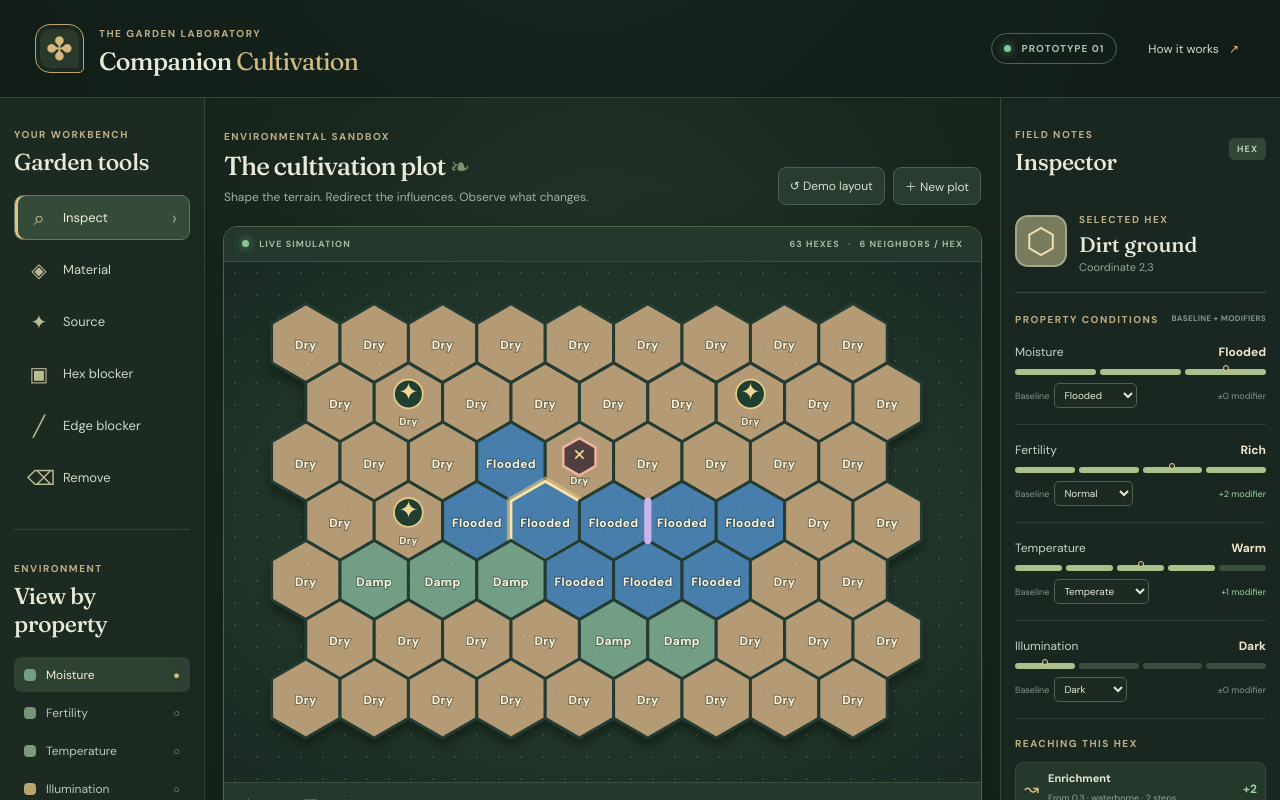
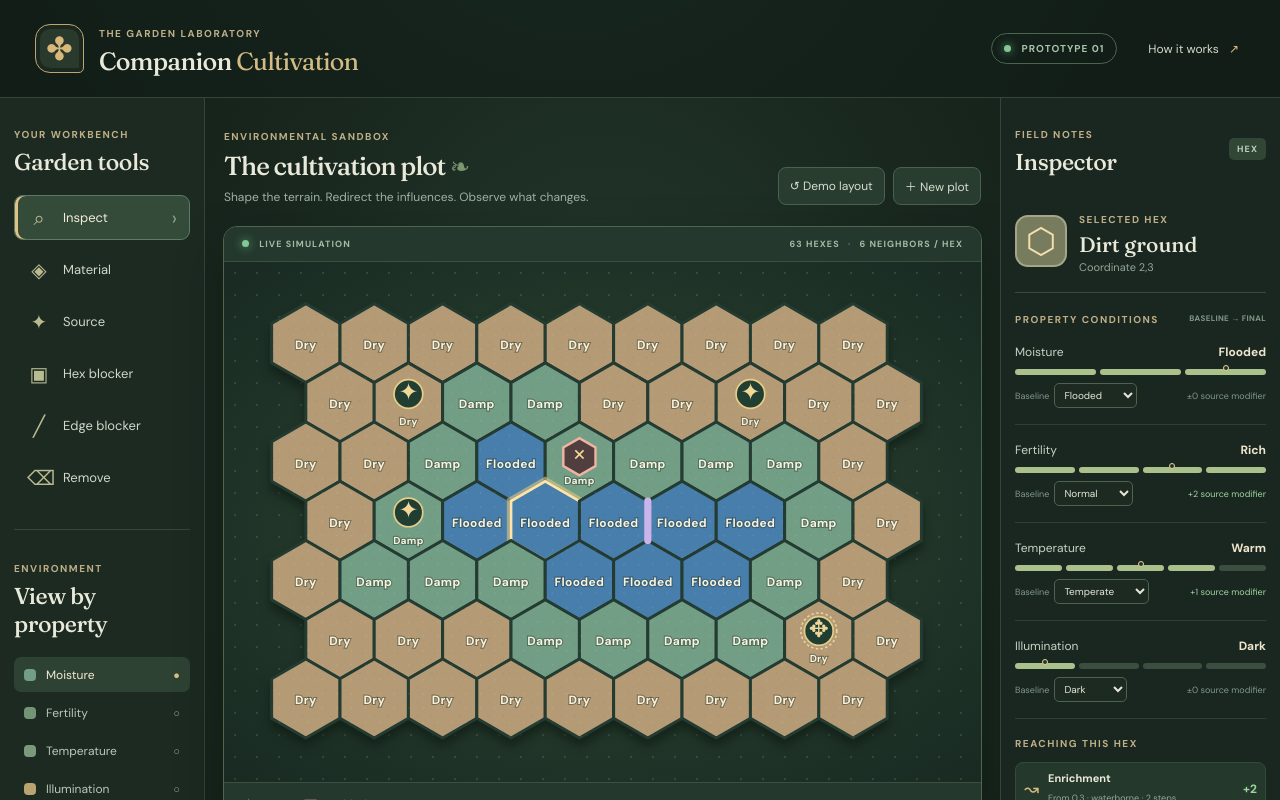
Before and after one commit to longitudezero/companion-cultivation, a React (Vite) app: page / in a window 1280 px wide. Shown: the top 800 px of the page. Built offline with nearby package versions, Linux system fonts and the light colour scheme.

Commit message:
Add Environmental Adjacency and Anchored Sources to sandbox

```diff
--- a/src/App.jsx
+++ b/src/App.jsx
@@ -1,11 +1,12 @@
 import React, { useEffect, useMemo, useRef, useState } from 'react';
 import HexGrid, { PALETTES } from './HexGrid.jsx';
 import './spread.css';
+import './adjacency.css';
 import {
   CONDITIONS, MATERIALS, PROPERTIES, INFLUENCE_TYPES, KINDS, MODES,
   calculateEnvironment, createGarden, createDemoGarden, isGarden, edgeKey, keyAt,
   resizeGarden, setMaterial, setBaseline, placeObject, removeObject, updateObject,
-  placeEdgeBlocker, removeEdgeBlocker, makeInfluence, makeSpreadInfluence, makeSource, makeBlocker,
+  placeEdgeBlocker, removeEdgeBlocker, makeInfluence, makeSpreadInfluence, makeSource, makeAnchoredSource, makeBlocker,
   STARTING_DIRECTIONS, MOVEMENT_RULES,
 } from './core/index.js';
 
@@ -32,7 +33,7 @@ function SectionTitle({ eyebrow, title, right }) {
   return <div className="section-title"><div><span className="eyebrow">{eyebrow}</span><h2>{title}</h2></div>{right}</div>;
 }
 
-function ConditionRow({ property, baseline, current, contributors, onChange }) {
+function ConditionRow({ property, baseline, current, contributors, adjacencyEntry, anchoredAt, onChange }) {
   const steps = CONDITIONS[property];
   const currentIndex = steps.indexOf(current);
   const baselineIndex = steps.indexOf(baseline);
@@ -41,8 +42,10 @@ function ConditionRow({ property, baseline, current, contributors, onChange }) {
     <div className="condition-heading"><span>{property}</span><strong>{current}</strong></div>
     <div className="condition-steps">{steps.map((name, index) => <div key={name} className={`condition-step ${index <= currentIndex ? 'is-filled' : ''} ${index === baselineIndex ? 'is-baseline' : ''}`} title={name} />)}</div>
     <div className="condition-meta"><label>Baseline <select aria-label={`${property} baseline`} value={baseline} onChange={(event) => onChange(property, event.target.value)}>{steps.map((value) => <option key={value}>{value}</option>)}</select></label>
-      <span className={`delta ${total > 0 ? 'positive' : total < 0 ? 'negative' : ''}`}>{total === 0 ? '±0' : total > 0 ? `+${total}` : total} modifier</span>
+      <span className={`delta ${total > 0 ? 'positive' : total < 0 ? 'negative' : ''}`}>{total === 0 ? '±0' : total > 0 ? `+${total}` : total} source modifier</span>
     </div>
+    {anchoredAt && <div className="condition-note anchor-note">◆ Anchored at {anchoredAt}; incoming modifiers and adjacency cannot change this Condition.</div>}
+    {adjacencyEntry && <div className="condition-note adjacency-note">↝ Adjacency {adjacencyEntry.modifier > 0 ? '+' : ''}{adjacencyEntry.modifier}: {adjacencyEntry.before} → {adjacencyEntry.after} ({adjacencyEntry.from.length} neighboring {adjacencyEntry.trigger} {adjacencyEntry.from.length === 1 ? 'hex' : 'hexes'})</div>}
   </div>;
 }
 
@@ -100,6 +103,21 @@ export default function App() {
       return makeInfluence(next.name, Math.abs(next.modifier), range, mode);
     });
     changeGarden((previous) => updateObject(previous, selection.key, { ...selectedObject, emissions }));
+  }
+
+  function updateSourceType(value) {
+    if (selectedObject?.type !== 'source') return;
+    const next = value === 'anchored'
+      ? makeAnchoredSource('Temperature', 'Hot', selectedObject.emissions)
+      : makeSource(selectedObject.emissions);
+    changeGarden((previous) => updateObject(previous, selection.key, next));
+  }
+
+  function updateSourceAnchor(field, value) {
+    if (selectedObject?.type !== 'source' || !selectedObject.anchor) return;
+    const property = field === 'property' ? value : selectedObject.anchor.property;
+    const condition = field === 'property' ? CONDITIONS[property].at(-1) : value;
+    changeGarden((previous) => updateObject(previous, selection.key, makeAnchoredSource(property, condition, selectedObject.emissions)));
   }
 
   function updateSelectedBlocker(field, value) {
@@ -193,8 +211,11 @@ export default function App() {
         <SectionTitle eyebrow="FIELD NOTES" title="Inspector" right={<span className="inspector-tag">{selection.type === 'hex' ? 'HEX' : 'EDGE'}</span>}/>
         {selection.type === 'hex' && selectedHex ? <>
           <div className="selected-summary"><div className="selected-illustration" style={{ background: PALETTES.Material[selectedHex.material] }}>⬡</div><div><span className="mini-heading">SELECTED HEX</span><h3>{selectedHex.material} ground</h3><p>Coordinate {selection.key}</p></div></div>
-          {selectedObject && <div className="object-card"><div className="object-header"><div><span className="mini-heading">HEX OCCUPANT</span><strong>{selectedObject.type === 'source' ? '✦ Influence Source' : '▣ Hex Blocker'}</strong></div><button className="icon-button remove-button" title="Remove object" onClick={() => changeGarden((previous) => removeObject(previous, selection.key))}>×</button></div>
+          {selectedObject && <div className="object-card"><div className="object-header"><div><span className="mini-heading">HEX OCCUPANT</span><strong>{selectedObject.type === 'source' ? selectedObject.anchor ? '✥ Anchored Source' : '✦ Influence Source' : '▣ Hex Blocker'}</strong></div><button className="icon-button remove-button" title="Remove object" onClick={() => changeGarden((previous) => removeObject(previous, selection.key))}>×</button></div>
             {selectedObject.type === 'source' ? <>
+              <div className="source-config"><label>Source type<select aria-label="Source type" value={selectedObject.anchor ? 'anchored' : 'regular'} onChange={(event) => updateSourceType(event.target.value)}><option value="regular">Regular Source</option><option value="anchored">Anchored Source</option></select></label>
+                {selectedObject.anchor && <><div className="field-pair"><label>Anchored Property<select aria-label="Anchored Property" value={selectedObject.anchor.property} onChange={(event) => updateSourceAnchor('property', event.target.value)}>{PROPERTIES.map((property) => <option key={property}>{property}</option>)}</select></label><label>Anchored Condition<select aria-label="Anchored Condition" value={selectedObject.anchor.condition} onChange={(event) => updateSourceAnchor('condition', event.target.value)}>{CONDITIONS[selectedObject.anchor.property].map((condition) => <option key={condition}>{condition}</option>)}</select></label></div><div className="anchor-summary">◆ {selectedObject.anchor.property} stays {selectedObject.anchor.condition} on this hex.</div></>}
+              </div>
               {selectedObject.emissions.map((emission, index) => <div key={index} className="emission-editor"><div className="emission-title"><span>INFLUENCE {index + 1}</span><button aria-label="Remove influence" onClick={() => changeGarden((previous) => updateObject(previous, selection.key, { ...selectedObject, emissions: selectedObject.emissions.filter((_, i) => i !== index) }))}>×</button></div>
                 <label>Influence<select value={emission.name} onChange={(event) => updateEmission(index, 'name', event.target.value)}>{INFLUENCE_TYPES.map((type) => <option key={type.name}>{type.name}</option>)}</select></label>
                 <label>Propagation system<select aria-label={`Influence ${index + 1} propagation`} value={emission.propagation === 'spread-budget' ? 'spread-budget' : 'range'} onChange={(event) => updateEmission(index, 'propagation', event.target.value)}><option value="range">Propagation · Range</option><option value="spread-budget">Spread Budget Propagation</option></select></label>
@@ -213,14 +234,16 @@ export default function App() {
               <button className="add-influence" onClick={() => changeGarden((previous) => updateObject(previous, selection.key, { ...selectedObject, emissions: [...selectedObject.emissions, makeInfluence('Brightening')] }))}>＋ Add another Influence</button>
             </> : <BlockerFields blocker={selectedObject} onChange={updateSelectedBlocker}/>}
           </div>}
-          <div className="inspector-conditions"><div className="mini-heading">PROPERTY CONDITIONS <span>BASELINE + MODIFIERS</span></div>{PROPERTIES.map((property) => <ConditionRow key={property} property={property} baseline={selectedHex.baselines[property]} current={simulation.conditions[selection.key][property]} contributors={simulation.modifiers[selection.key][property]} onChange={(name, value) => changeGarden((previous) => setBaseline(previous, selection.key, name, value))}/>)}</div>
-          <div className="influence-notes"><div className="mini-heading">REACHING THIS HEX</div>{PROPERTIES.flatMap((property) => simulation.modifiers[selection.key][property].map((entry, index) => <div className="contribution" key={`${property}-${index}`}><span className="contribution-symbol">↝</span><div><strong>{entry.influence}</strong><small>From {entry.source} · {entry.propagation === 'spread-budget' ? 'routed' : entry.mode} · {entry.distance} steps</small></div><b className={entry.modifier > 0 ? 'positive' : 'negative'}>{entry.modifier > 0 ? '+' : ''}{entry.modifier}</b></div>))}{PROPERTIES.every((property) => simulation.modifiers[selection.key][property].length === 0) && <p className="empty-hint">No Sources currently reach this hex. Its Conditions match its Baselines.</p>}</div>
+          <div className="inspector-conditions"><div className="mini-heading">PROPERTY CONDITIONS <span>BASELINE → FINAL</span></div>{PROPERTIES.map((property) => <ConditionRow key={property} property={property} baseline={selectedHex.baselines[property]} current={simulation.conditions[selection.key][property]} contributors={simulation.modifiers[selection.key][property]} adjacencyEntry={simulation.adjacency[selection.key]?.find((entry) => entry.property === property)} anchoredAt={selectedObject?.type === 'source' && selectedObject.anchor?.property === property ? selectedObject.anchor.condition : null} onChange={(name, value) => changeGarden((previous) => setBaseline(previous, selection.key, name, value))}/>)}</div>
+          <div className="influence-notes"><div className="mini-heading">REACHING THIS HEX</div>{PROPERTIES.flatMap((property) => simulation.modifiers[selection.key][property].map((entry, index) => <div className="contribution" key={`${property}-${index}`}><span className="contribution-symbol">↝</span><div><strong>{entry.influence}</strong><small>From {entry.source} · {entry.propagation === 'spread-budget' ? 'routed' : entry.mode} · {entry.distance} steps</small></div><b className={entry.modifier > 0 ? 'positive' : 'negative'}>{entry.modifier > 0 ? '+' : ''}{entry.modifier}</b></div>))}{PROPERTIES.every((property) => simulation.modifiers[selection.key][property].length === 0) && <p className="empty-hint">No emitted Source Influences currently reach this hex.</p>}
+            {(simulation.adjacency[selection.key]?.length ?? 0) > 0 && <div className="adjacency-contributions"><div className="mini-heading">ENVIRONMENTAL ADJACENCY</div>{simulation.adjacency[selection.key].map((entry) => <div className="contribution adjacency-contribution" key={entry.property}><span className="contribution-symbol">⌁</span><div><strong>{entry.property}: {entry.before} → {entry.after}</strong><small>Neighboring {entry.trigger} at {entry.from.join(', ')}</small></div><b className={entry.modifier > 0 ? 'positive' : 'negative'}>{entry.modifier > 0 ? '+' : ''}{entry.modifier}</b></div>)}</div>}
+          </div>
         </> : selection.type === 'edge' ? <div className="edge-inspector"><div className="edge-inspector-icon">╱</div><h3>Shared hex edge</h3><p>{selection.a} ↔ {selection.b}</p><p className="empty-hint">One edge belongs to both adjacent hexes. Blocking works in both directions.</p>{selectedEdge ? <div className="object-card"><BlockerFields blocker={selectedEdge} onChange={updateSelectedBlocker}/><button className="danger-outline" onClick={() => changeGarden((previous) => removeEdgeBlocker(previous, selection.a, selection.b))}>Remove edge blocker</button></div> : <button className="add-influence" onClick={() => changeGarden((previous) => placeEdgeBlocker(previous, selection.a, selection.b, makeBlocker()))}>＋ Place edge blocker</button>}</div> : null}
         <div className="data-actions"><button onClick={exportGarden}>↓ Export JSON</button><button onClick={() => fileInput.current?.click()}>↑ Import JSON</button><input ref={fileInput} type="file" accept=".json,application/json" hidden onChange={importGarden}/></div>
       </aside>
     </div>
 
-    {showGuide && <div className="modal-backdrop" onMouseDown={() => setShowGuide(false)}><div className="guide-modal" role="dialog" aria-modal="true" aria-label="How the Environmental Sandbox works" onMouseDown={(event) => event.stopPropagation()}><button className="modal-close" onClick={() => setShowGuide(false)}>×</button><span className="eyebrow">FIELD GUIDE · PROTOTYPE 01</span><h2>A living system of influences</h2><p>Every hex has a permanent Material, four environmental Properties, and a Baseline for each. Sources emit Influences that adjust Conditions only while they reach a hex.</p><div className="guide-grid"><div><b>01 · Place</b><p>Choose Source, Hex Blocker, or Edge Blocker from the workbench and click the garden.</p></div><div><b>02 · Configure</b><p>Each Source emission can use familiar Range-based Propagation or Spread Budget Propagation with a starting direction and Movement Rule.</p></div><div><b>03 · Observe</b><p>Select a routed Source to see its arrows and remaining budget. Switch overlays to inspect the Conditions it changes.</p></div><div><b>04 · Experiment</b><p>Blockers redirect routed Influences, and routes are stable until you edit Sources or blockers. Routed Wetting can create Flooded paths for Waterborne Influences.</p></div></div><button className="primary-button" onClick={() => setShowGuide(false)}>Return to the garden →</button></div></div>}
+    {showGuide && <div className="modal-backdrop" onMouseDown={() => setShowGuide(false)}><div className="guide-modal" role="dialog" aria-modal="true" aria-label="How the Environmental Sandbox works" onMouseDown={(event) => event.stopPropagation()}><button className="modal-close" onClick={() => setShowGuide(false)}>×</button><span className="eyebrow">FIELD GUIDE · PROTOTYPE 01</span><h2>A living system of influences</h2><p>Every hex has a permanent Material, four environmental Properties, and a Baseline for each. Sources emit Influences that adjust Conditions only while they reach a hex.</p><div className="guide-grid"><div><b>01 · Place</b><p>Choose Source, Hex Blocker, or Edge Blocker from the workbench and click the garden.</p></div><div><b>02 · Configure</b><p>Sources can be Regular or Anchored to one fixed Condition. Each emission can use Range or Spread Budget Propagation.</p></div><div><b>03 · Observe</b><p>Flooded, Hot, Freezing, Bright, and Dark hexes influence adjacent Conditions in one simultaneous pass, without stacking or chains.</p></div><div><b>04 · Experiment</b><p>Blockers redirect propagated Influences. Adjacency currently crosses blockers; blocking adjacency is reserved for a later phase.</p></div></div><button className="primary-button" onClick={() => setShowGuide(false)}>Return to the garden →</button></div></div>}
   </div>;
 }
 
--- a/src/HexGrid.jsx
+++ b/src/HexGrid.jsx
@@ -86,8 +86,9 @@ export default function HexGrid({ garden, simulation, overlay, tool, selection,
             <polygon points={polygonFor(c)} fill={fill} stroke={active ? '#ffe4a8' : '#243b32'} strokeWidth={active ? '2.3' : '2.5'} className="hex-surface"/>
             <polygon points={polygonFor(c)} fill="url(#grain)" pointerEvents="none"/>
             {object?.type === 'source' && <>
+              {object.anchor && <circle cx={c.x} cy={c.y - 7} r="15" fill="none" stroke="#eed5a0" strokeWidth="1.3" strokeDasharray="2 2" pointerEvents="none"/>}
               <circle cx={c.x} cy={c.y - 7} r="12" fill="#203e31" stroke="#e7cd88" strokeWidth="1.4"/>
-              <text x={c.x} y={c.y - 2} className="hex-glyph" textAnchor="middle">✦</text>
+              <text x={c.x} y={c.y - 2} className="hex-glyph" textAnchor="middle">{object.anchor ? '✥' : '✦'}</text>
             </>}
             {object?.type === 'blocker' && <>
               <polygon points={polygonFor({ x: c.x, y: c.y - 4 }).split(' ').map((p) => { const [x,y] = p.split(',').map(Number); return `${c.x + (x-c.x)*.47},${c.y-4+(y-(c.y-4))*.47}`; }).join(' ')} fill="#513e3e" stroke="#f1b4a1" strokeWidth="2"/>
--- /dev/null
+++ b/src/adjacency.css
@@ -0,0 +1,10 @@
+.source-config{padding:10px 0 12px;border-top:1px solid #405547}
+.source-config label{display:block;font-size:10px;color:#b2c2b2;margin-bottom:9px}
+.source-config select{width:100%;padding:8px;margin-top:5px;font-size:11px;color:#e6e6d8;background:#1c2a21;border:1px solid #50614e;border-radius:5px}
+.anchor-summary{border:1px solid #766e4c;background:#394333;color:#f3dd9d;border-radius:7px;padding:9px 10px;font-size:10px;line-height:1.5}
+.condition-note{font-size:10px;line-height:1.5;margin-top:8px;border-radius:6px;padding:7px 8px}
+.condition-note.anchor-note{background:#3c4330;color:#ead593;border:1px solid #6a6d46}
+.condition-note.adjacency-note{background:#284237;color:#b8dac0;border:1px solid #496d55}
+.adjacency-contributions{margin-top:20px}
+.adjacency-contributions>.mini-heading{margin-bottom:12px}
+.adjacency-contribution{border-color:#4d6752;background:#293f31}
--- /dev/null
+++ b/src/core/adjacency.js
@@ -0,0 +1,46 @@
+import { CONDITIONS, neighborsOf } from './grid.js';
+import { anchoredCondition } from './influences.js';
+
+// A single simultaneous pass: only the Conditions supplied by the preceding
+// Source calculation can trigger adjacency. Adjustments never feed each other.
+export function applyEnvironmentalAdjacency(garden, beforeAdjacency) {
+  const conditions = Object.fromEntries(Object.entries(beforeAdjacency).map(([key, values]) => [key, { ...values }]));
+  const adjacency = {};
+
+  for (const [key, before] of Object.entries(beforeAdjacency)) {
+    const neighbors = neighborsOf(key).filter((neighbor) => beforeAdjacency[neighbor]);
+    const entries = [];
+
+    function shift(property, modifier, trigger, origins) {
+      if (anchoredCondition(garden.objects[key], property) !== null) return;
+      const choices = CONDITIONS[property];
+      const oldIndex = choices.indexOf(before[property]);
+      const nextIndex = oldIndex + modifier;
+      const allowed = property === 'Temperature'
+        ? (modifier > 0 ? oldIndex < choices.indexOf('Warm') : oldIndex > choices.indexOf('Cold'))
+        : (modifier > 0 ? oldIndex < choices.indexOf('Lit') : oldIndex > choices.indexOf('Dim'));
+      if (!allowed) return;
+      conditions[key][property] = choices[nextIndex];
+      entries.push({ property, modifier, trigger, from: origins, before: before[property], after: choices[nextIndex] });
+    }
+
+    const flooded = neighbors.filter((neighbor) => beforeAdjacency[neighbor].Moisture === 'Flooded');
+    if (flooded.length && before.Moisture === 'Dry' && anchoredCondition(garden.objects[key], 'Moisture') === null) {
+      conditions[key].Moisture = 'Damp';
+      entries.push({ property: 'Moisture', modifier: 1, trigger: 'Flooded', from: flooded, before: 'Dry', after: 'Damp' });
+    }
+
+    for (const [property, high, low] of [['Temperature', 'Hot', 'Freezing'], ['Illumination', 'Bright', 'Dark']]) {
+      const warmer = neighbors.filter((neighbor) => beforeAdjacency[neighbor][property] === high);
+      const cooler = neighbors.filter((neighbor) => beforeAdjacency[neighbor][property] === low);
+      if (warmer.length && !cooler.length) shift(property, 1, high, warmer);
+      if (cooler.length && !warmer.length) shift(property, -1, low, cooler);
+      // Both extremes present: equal opposing adjustments cancel, no matter
+      // how many neighbors supply either direction.
+    }
+
+    adjacency[key] = entries;
+  }
+
+  return { conditions, adjacency };
+}
--- a/src/core/demo.js
+++ b/src/core/demo.js
@@ -1,5 +1,5 @@
 import { createGarden, keyAt, setBaseline, setMaterial, placeObject, placeEdgeBlocker } from './grid.js';
-import { makeBlocker, makeInfluence, makeSource } from './influences.js';
+import { makeBlocker, makeInfluence, makeSource, makeAnchoredSource } from './influences.js';
 
 export function createDemoGarden() {
   let garden = createGarden(9, 7);
@@ -26,6 +26,9 @@ export function createDemoGarden() {
   garden = placeObject(garden, keyAt(6, 1), makeSource([
     makeInfluence('Cooling', 1, 2),
   ]));
+  // A fixed-temperature example: its neighbors warm naturally, while its
+  // anchored hex remains Hot regardless of the surrounding Conditions.
+  garden = placeObject(garden, keyAt(7, 5), makeAnchoredSource('Temperature', 'Hot', []));
   garden = placeObject(garden, keyAt(4, 2), makeBlocker('full'));
   garden = placeEdgeBlocker(garden, keyAt(4, 3), keyAt(5, 3), makeBlocker('mode', 'waterborne'));
   return garden;
--- a/src/core/index.js
+++ b/src/core/index.js
@@ -2,4 +2,5 @@ export * from './grid.js';
 export * from './influences.js';
 export * from './spread.js';
 export * from './simulation.js';
+export * from './adjacency.js';
 export * from './demo.js';
--- a/src/core/influences.js
+++ b/src/core/influences.js
@@ -1,3 +1,5 @@
+import { CONDITIONS } from './grid.js';
+
 export const INFLUENCE_TYPES = Object.freeze([
   { name: 'Wetting', kind: 'Aqueous', property: 'Moisture', direction: 1 },
   { name: 'Drying', kind: 'Aqueous', property: 'Moisture', direction: -1 },
@@ -42,6 +44,18 @@ export function makeSource(emissions = [makeInfluence()]) {
   return { type: 'source', emissions };
 }
 
+export function makeAnchoredSource(property = 'Temperature', condition = 'Hot', emissions = [makeInfluence()]) {
+  if (!CONDITIONS[property]?.includes(condition)) throw new Error('Invalid anchored Property or Condition.');
+  return { ...makeSource(emissions), anchor: { property, condition } };
+}
+
+export function anchoredCondition(object, property) {
+  if (object?.type !== 'source' || !object.anchor) return null;
+  const { property: anchoredProperty, condition } = object.anchor;
+  if (!CONDITIONS[anchoredProperty]?.includes(condition)) throw new Error('Invalid anchored Property or Condition.');
+  return anchoredProperty === property ? condition : null;
+}
+
 export function makeBlocker(rule = 'full', value = '') {
   return { type: 'blocker', rule, value };
 }
--- a/src/core/simulation.js
+++ b/src/core/simulation.js
@@ -1,6 +1,8 @@
 import { CONDITIONS, PROPERTIES, neighborsOf, edgeKey } from './grid.js';
 import { isBlocked } from './blocking.js';
 import { propagateSpread } from './spread.js';
+import { anchoredCondition } from './influences.js';
+import { applyEnvironmentalAdjacency } from './adjacency.js';
 
 export { isBlocked } from './blocking.js';
 
@@ -75,7 +77,8 @@ export function calculateEnvironment(garden) {
 
   collect('airborne', null);
   for (const [key, hex] of Object.entries(garden.hexes)) {
-    moisture[key] = conditionFrom(hex.baselines.Moisture, 'Moisture', modifiers[key].Moisture);
+    moisture[key] = anchoredCondition(garden.objects[key], 'Moisture')
+      ?? conditionFrom(hex.baselines.Moisture, 'Moisture', modifiers[key].Moisture);
   }
   collect('waterborne', moisture);
 
@@ -83,8 +86,10 @@ export function calculateEnvironment(garden) {
   for (const [key, hex] of Object.entries(garden.hexes)) {
     conditions[key] = Object.fromEntries(PROPERTIES.map((property) => [
       property,
-      conditionFrom(hex.baselines[property], property, modifiers[key][property]),
+      anchoredCondition(garden.objects[key], property)
+        ?? conditionFrom(hex.baselines[property], property, modifiers[key][property]),
     ]));
   }
-  return { conditions, modifiers, coverage, routes };
+  const withAdjacency = applyEnvironmentalAdjacency(garden, conditions);
+  return { conditions: withAdjacency.conditions, adjacency: withAdjacency.adjacency, modifiers, coverage, routes };
 }
```
Also changed, not shown: 3 other files (tests, documents, lock files or other folders).
